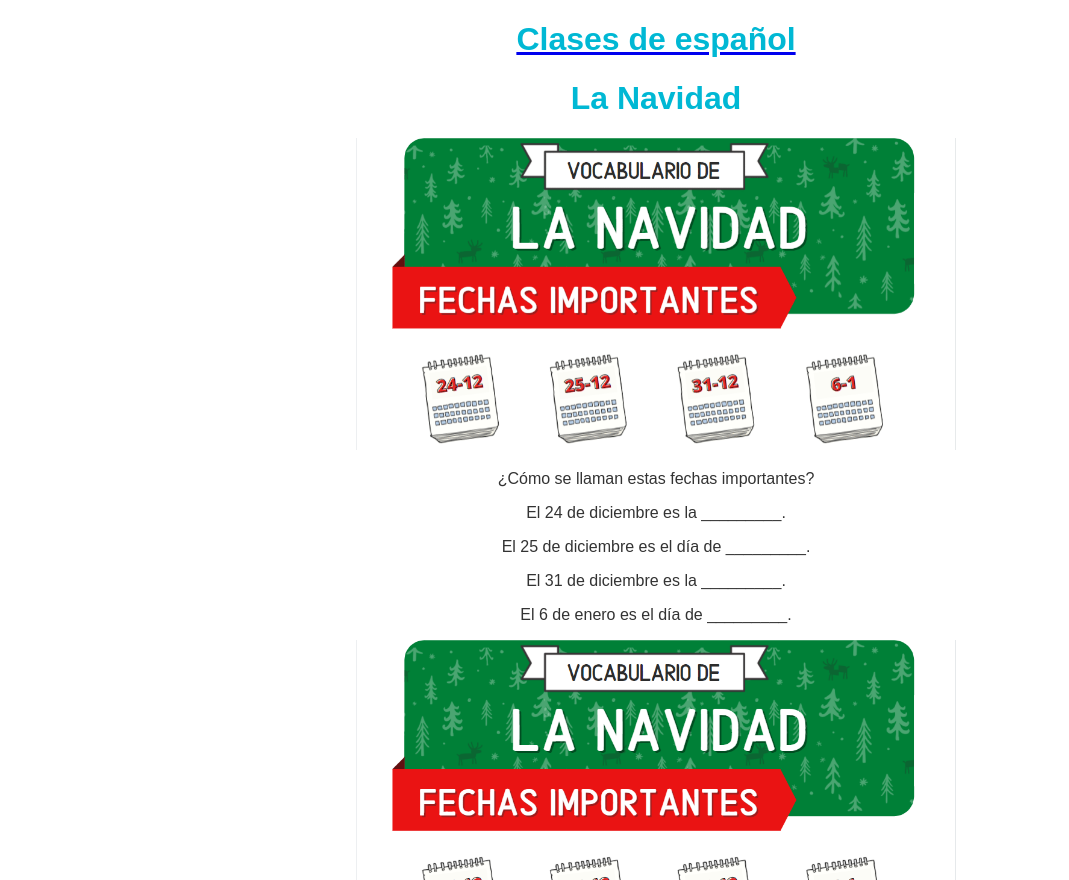
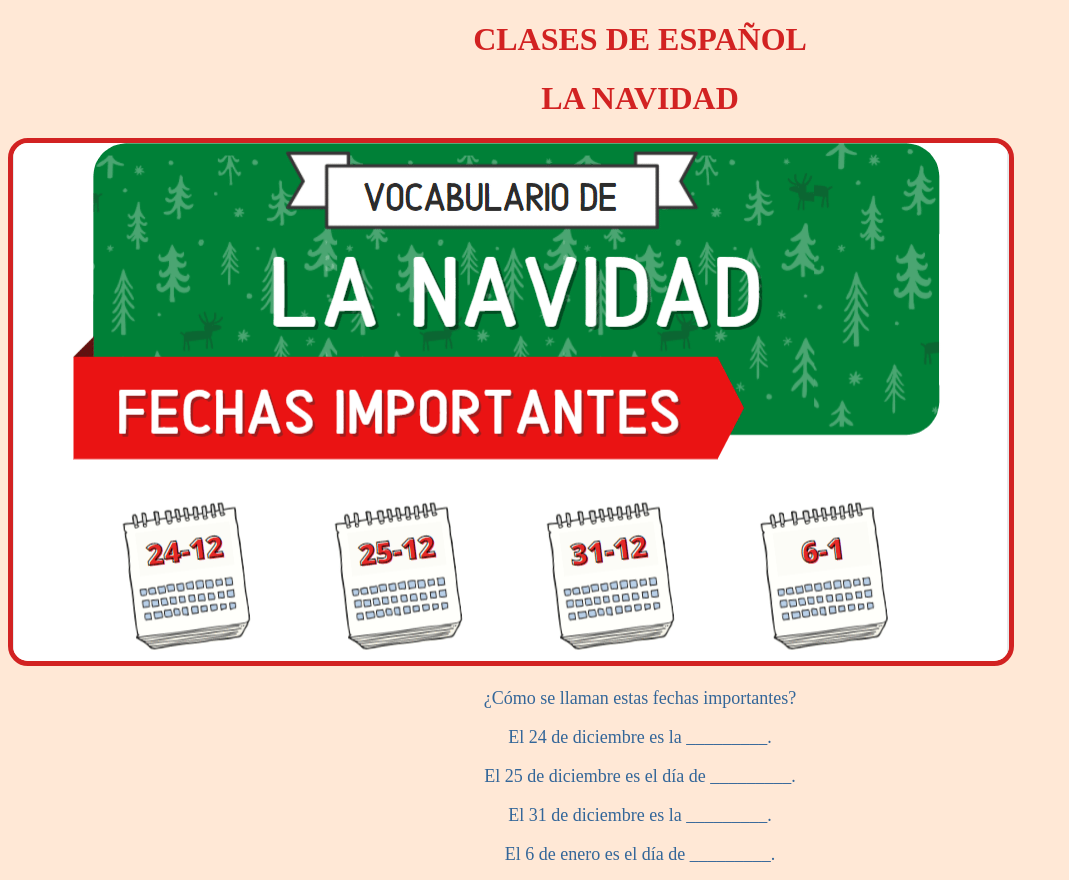
Before and after one commit to martaclj/SpanishLessons, a plain HTML site: page navidad.html in a window 1280 px wide. Shown: the top 880 px of the page, without its empty margins (0-1069 px from the left). Drawn offline with Linux system fonts and the light colour scheme; a script that the page names is missing.

Commit message:
navidad with colors

```diff
--- a/styles/Navidad.css
+++ b/styles/Navidad.css
@@ -1,4 +1,4 @@
-body {
+/* body {
   margin-left: 40px;
   font-family: sans-serif;
   color: #333;
@@ -55,4 +55,43 @@ img {
 
 .container {
   display: flex;
+} */
+
+body {
+  background-color: #FFE8D6; /* Color de fondo navideño */
 }
+
+h1 {
+  color: #D22222; /* Color rojo navideño */
+  text-align: center;
+  text-transform: uppercase;
+  font-family: 'Cursive';
+}
+
+img {
+  border: 5px solid #D22222; /* Borde rojo navideño */
+  border-radius: 20px;
+}
+
+p {
+  font-family: 'Sans-serif';
+  font-size: 18px;
+  color: #336699;
+  text-align: center;
+}
+
+.imgNav {
+  width: 50%;
+  margin: 0 auto;
+  display: block;
+}
+
+a {
+  color: #D22222; /* Color rojo navideño */
+  text-decoration: none;
+}
+
+a:hover {
+  color: #336699; /* Color azul navideño */
+  text-decoration: underline;
+}
```
